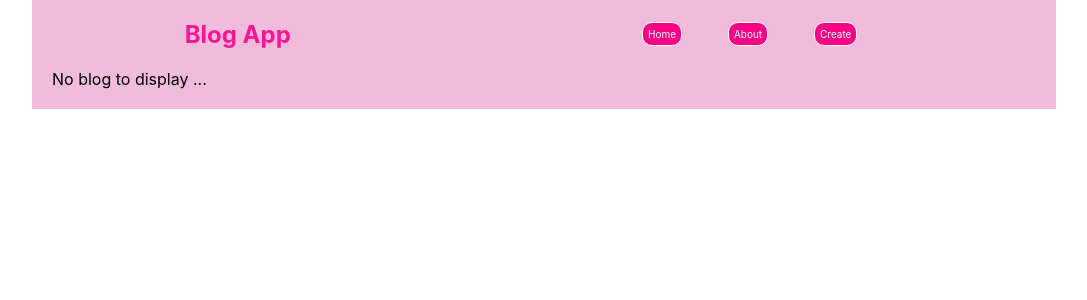
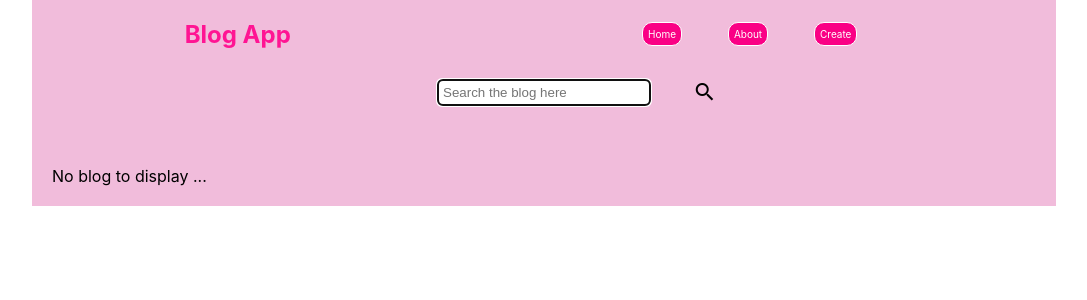
Before and after one commit to sayantikag98/blog-app-react-json-server-practice, a React (Create React App) app: page /blogs/ in a window 1280 px wide. Shown: the top 300 px of the page, without its empty margins (96-1183 px from the left). Built offline with nearby package versions, Linux system fonts and the light colour scheme; data requests are answered from the project's data file.

Commit message:
Added search and edit blog feature

```diff
--- a/public/index.html
+++ b/public/index.html
@@ -24,6 +24,7 @@
       work correctly both with client-side routing and a non-root public URL.
       Learn how to configure a non-root public URL by running `npm run build`.
     -->
+    <link href="https://fonts.googleapis.com/icon?family=Material+Icons" rel="stylesheet"/>
     <title>React App</title>
   </head>
   <body>
--- a/src/App.js
+++ b/src/App.js
@@ -4,10 +4,11 @@ import {useState, useEffect} from "react";
 import NavBar from "./components/NavBar";
 import Home from "./components/Home";
 import About from "./components/About";
-import Create from "./components/Create";
+import CreateBlog from "./components/CreateBlog";
 import DisplayBlog from "./components/DisplayBlog";
 import NotFound from "./components/NotFound";
 import {dataFetch} from "./components/dataFetch";
+import EditBlog from "./components/EditBlog";
 
 function App() {
   const [blogs, setBlogs] = useState(null);
@@ -24,17 +25,21 @@ function App() {
         <NavBar />
         <Switch>
           <Route exact path = "/">
-            {blogs && blogs.length === 0 && <div style = {{paddingLeft:"20px"}}>No blog to display ...</div>}
-            {blogs && <Home blogs = {blogs} />}
+            {blogs && <Home />}
+            {blogs && blogs.length === 0 && <div style = {{padding:"20px"}}>No blog to display ...</div>}
             {error && <NotFound />}
           </Route>
           <Route path = "/about" component = {About}/>
           <Route path = "/create" >
-            <Create setBlogs = {setBlogs} setError = {setError}/>
+            <CreateBlog setBlogs = {setBlogs} setError = {setError}/>
+          </Route>
+          <Route path = "/edit/:id">
+            <EditBlog setBlogs = {setBlogs}/>
           </Route>
           <Route path = "/:id">
             <DisplayBlog setBlogs = {setBlogs}/>
           </Route>
+
           <Route path = "*" component = {NotFound} />
         </Switch>
       </div>
--- a/src/components/About.js
+++ b/src/components/About.js
@@ -2,7 +2,7 @@ export default function About() {
     return(
         <main>
             <section id = "about-section">
-                Lorem ipsum, dolor sit amet consectetur adipisicing elit. Distinctio unde asperiores quam ullam id sed odit minus voluptates iure temporibus cupiditate, quas, architecto totam maxime amet aspernatur ducimus a atque!
+                This is a simple todo list app made by create-react-app and using JSON server as the backend.
             </section>
         </main>
     );
--- /dev/null
+++ b/src/components/CreateBlog.js
@@ -0,0 +1,67 @@
+import {useState} from "react";
+import { useHistory } from "react-router";
+
+import { dataFetch } from "./dataFetch";
+
+export default function CreateBlog({setBlogs, setError}){
+    const [title, setTitle] = useState("");
+    const [author, setAuthor] = useState("");
+    const [body, setBody] = useState("");
+
+    let history = useHistory();
+
+    const HandleChangeTitle = (event) => {
+        setTitle(event.target.value);
+    };
+
+    const HandleChangeAuthor = (event) => {
+        setAuthor(event.target.value);
+    };
+
+    const HandleChangeBody = (event) => {
+        setBody(event.target.value);
+    };
+
+    const HandleSubmit = async (event) => {
+        try{
+            event.preventDefault();
+            const response = await fetch("http://localhost:5000/blogs", {
+                method: "POST",
+                headers: {
+                    "Content-Type":"application/json"
+                },
+                body: JSON.stringify({title, author, body})
+            });
+            if(response.ok){
+                console.log("New blog added...");
+                dataFetch("http://localhost:5000/blogs", setBlogs, setError);
+                history.push("/");
+            }
+        }
+        catch(err){
+            setError(err.message);
+        }
+    };
+
+
+
+    return (
+        <main id = "create-main">
+            <section id = "create-section">
+                <form id = "create-form" onSubmit = {HandleSubmit}>
+                    <label htmlFor = "title">
+                        Title
+                    </label>
+                    <input id = "title" required autoFocus value = {title} onChange = {HandleChangeTitle}/>
+                    <label htmlFor = "author">
+                        Author
+                    </label>
+                    <input id = "author" required value = {author} onChange = {HandleChangeAuthor}/>
+                    <label htmlFor = "body">Body</label>
+                    <textarea id = "body" required value = {body} onChange = {HandleChangeBody}></textarea>
+                    <button id = "submit-btn">Submit</button>
+                </form>
+            </section>
+        </main>
+    );
+}
--- a/src/components/DisplayBlog.js
+++ b/src/components/DisplayBlog.js
@@ -1,4 +1,4 @@
-import { useParams, useHistory } from "react-router";
+import { useParams, useHistory, Link } from "react-router-dom";
 import { useState, useEffect } from "react";
 
 import {dataFetch} from "./dataFetch";
@@ -13,6 +13,9 @@ export default function DisplayBlog({setBlogs}){
     useEffect(() => {
         dataFetch(`http://localhost:5000/blogs/${id}`, setBlog, setError);
     }, [id]);
+
+    const HandleEdit = () => {
+    };
 
     const HandleDelete = async() => {
         try{
@@ -37,7 +40,12 @@ export default function DisplayBlog({setBlogs}){
                 <h2>{blog.title}</h2>
                 <h6>{blog.author}</h6>
                 <p>{blog.body}</p>
-                <button onClick = {HandleDelete}>Delete Blog</button>
+                <section id = "button-section">
+                    <Link to = {`/edit/${id}`}>
+                        <button onClick = {HandleEdit}>Edit Blog</button>
+                    </Link>
+                    <button onClick = {HandleDelete}>Delete Blog</button>
+                </section>
             </section>}
             {error && <NotFound/>}
         </main>
--- a/src/components/Create.js
+++ b/src/components/EditBlog.js
@@ -1,14 +1,30 @@
-import {useState} from "react";
-import { useHistory } from "react-router";
+import {useState, useEffect} from "react";
+import { useParams, useHistory } from "react-router";
 
 import { dataFetch } from "./dataFetch";
 
-export default function Create({setBlogs, setError}){
+export default function EditBlog({setBlogs}){
+
+    const {id} = useParams();
+    const [error, setError] = useState(null);
     const [title, setTitle] = useState("");
     const [author, setAuthor] = useState("");
     const [body, setBody] = useState("");
 
     let history = useHistory();
+
+    useEffect(() => {
+        fetch(`http://localhost:5000/blogs/${id}`)
+        .then(response => response.json())
+        .then(data => {
+            setTitle(data.title);
+            setAuthor(data.author);
+            setBody(data.body);
+        })
+        .catch(err => {
+            setError(err.message);
+        })
+    }, [id]);
 
     const HandleChangeTitle = (event) => {
         setTitle(event.target.value);
@@ -25,8 +41,8 @@ export default function Create({setBlogs, setError}){
     const HandleSubmit = async (event) => {
         try{
             event.preventDefault();
-            const response = await fetch("http://localhost:5000/blogs", {
-                method: "POST",
+            const response = await fetch(`http://localhost:5000/blogs/${id}`, {
+                method: "PATCH",
                 headers: {
                     "Content-Type":"application/json"
                 },
@@ -40,6 +56,7 @@ export default function Create({setBlogs, setError}){
         }
         catch(err){
             setError(err.message);
+            console.log(error);
         }
     };
 
--- a/src/components/Home.js
+++ b/src/components/Home.js
@@ -1,9 +1,48 @@
 import { Link } from "react-router-dom";
+import {useState, useEffect} from "react";
 
-export default function Home({blogs}){
+export default function Home(){
+    const [blogs, setBlogs] = useState(null);
+    const [search, setSearch] = useState("");
+    const [searchBlogs, setSearchBlogs] = useState(null);
+    const [matchFound, setMatchFound] = useState(true);
+
+    useEffect(() => {
+        fetch(`http://localhost:5000/blogs`)
+        .then(response => response.json())
+        .then(data => {
+            setBlogs(data);
+            setSearchBlogs(data);
+        })
+        .catch(err => {
+            console.log(err);
+        });
+    }, []);
+
+    const HandleChange = (event) => {
+        setSearch(event.target.value);
+        if(event.target.value === ""){
+            setSearchBlogs(blogs);
+            setMatchFound(true);
+        }
+        else{
+            const searchedBlogs = blogs.filter(blog => blog.title.startsWith(event.target.value));
+            if(searchedBlogs.length === 0 && blogs.length > 0)
+                setMatchFound(false);
+            else
+                setMatchFound(true);
+            setSearchBlogs(searchedBlogs);
+        }
+    };
+
     return (
         <main id = "home-main">
-            {blogs.map(blog =>
+            <section id = "search-section">
+                <input id = "search-blog" placeholder = "Search the blog here" autoFocus value = {search} onChange = {HandleChange}/>
+                <span id = "search-icon" className="material-icons">search</span>
+            </section>
+            {searchBlogs && !matchFound && <section style = {{padding: "20px"}}>No such blog exists</section>}
+            {searchBlogs && searchBlogs.map(blog =>
             <Link to = {`/${blog.id}`} key = {blog.id}>
                 <section className = "blog-section">
                     <h2>{blog.title}</h2>
--- a/src/index.css
+++ b/src/index.css
@@ -66,7 +66,13 @@ nav{
 
 #home-main{
   padding: 10px;
+}
 
+#search-section{
+  display: flex;
+  justify-content: center;
+  align-items: center;
+  margin-bottom: 30px;
 }
 
 .blog-section{
@@ -77,6 +83,18 @@ nav{
   border-top-left-radius: 20px;
   border-bottom-right-radius: 20px;
   border-left: 5px solid rgb(197, 6, 255);
+}
+
+#search-blog{
+  padding: 5px;
+  border-radius: 5px;
+  border: 1px solid black;
+  padding-right: 30px;
+}
+
+#search-icon{
+  position: absolute;
+  right: 36.5%;
 }
 
 /* About.js */
@@ -127,3 +145,11 @@ nav{
   border-radius: 5px;
   border: 1px solid black;
 }
+
+/* DisplayBlog.js */
+
+#button-section{
+  width: 30%;
+  display: flex;
+  justify-content: space-between;
+}
```
